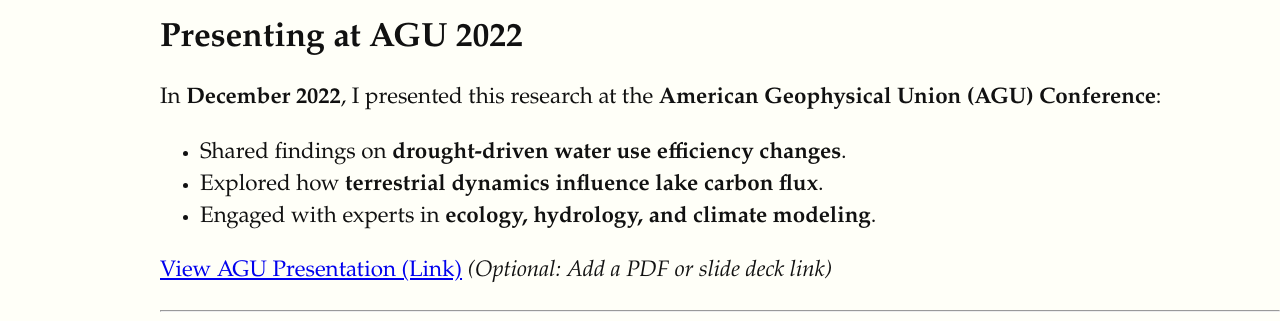
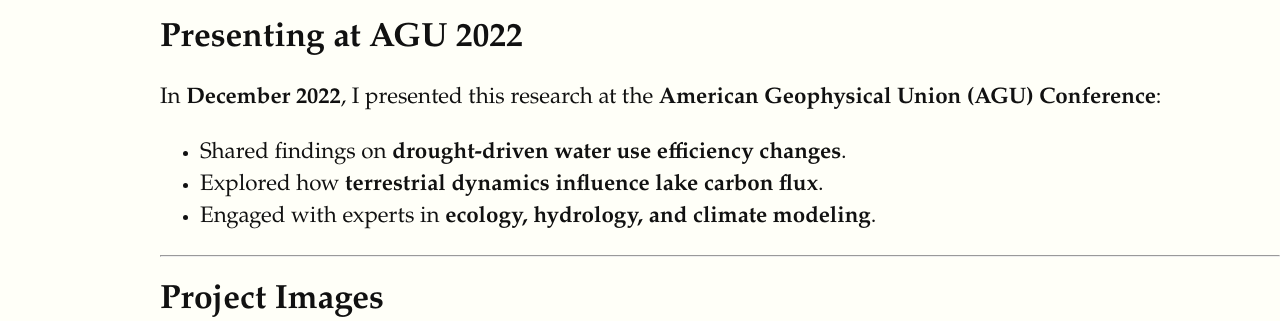
Before and after one commit to eva-deegan/eva-deegan.github.io, a Jekyll site: the page built from projects/aquatic-ecology.md, in a window 1280 px wide and 900 px high, scrolled down 1455 px, cut to the strip 0-321 px from the top of the window. Built offline with Jekyll 4.4.1, drawn with Linux system fonts in a browser that asks for light colours.

Commit message:
remove link

```diff
--- a/projects/aquatic-ecology.md
+++ b/projects/aquatic-ecology.md
@@ -46,8 +46,6 @@
 - Explored how **terrestrial dynamics influence lake carbon flux**.
 - Engaged with experts in **ecology, hydrology, and climate modeling**.
 
- [View AGU Presentation (Link)](#) *(Optional: Add a PDF or slide deck link)*
-
 ---
 
 ## Project Images
```
